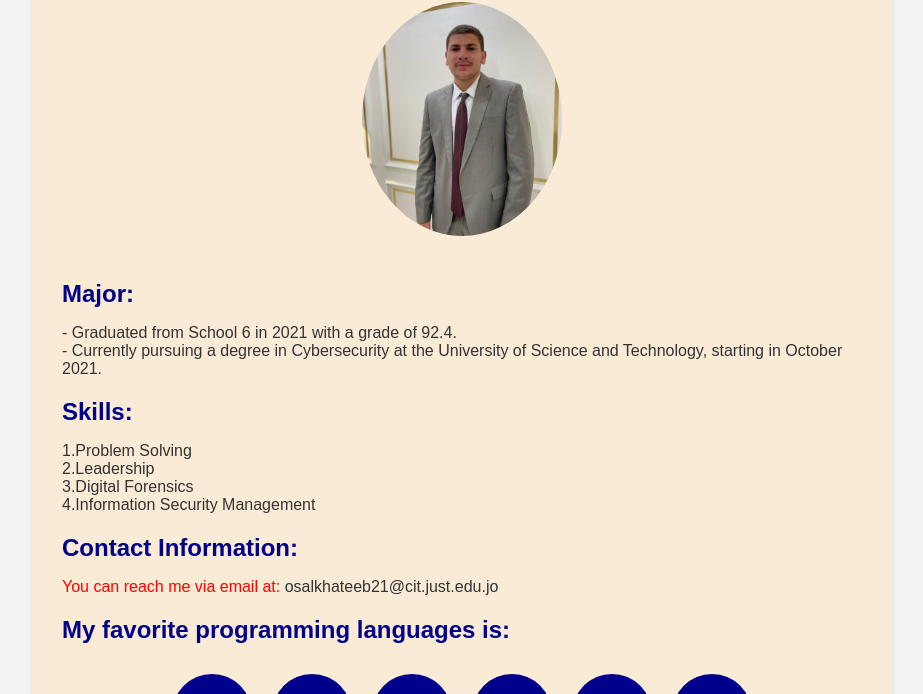
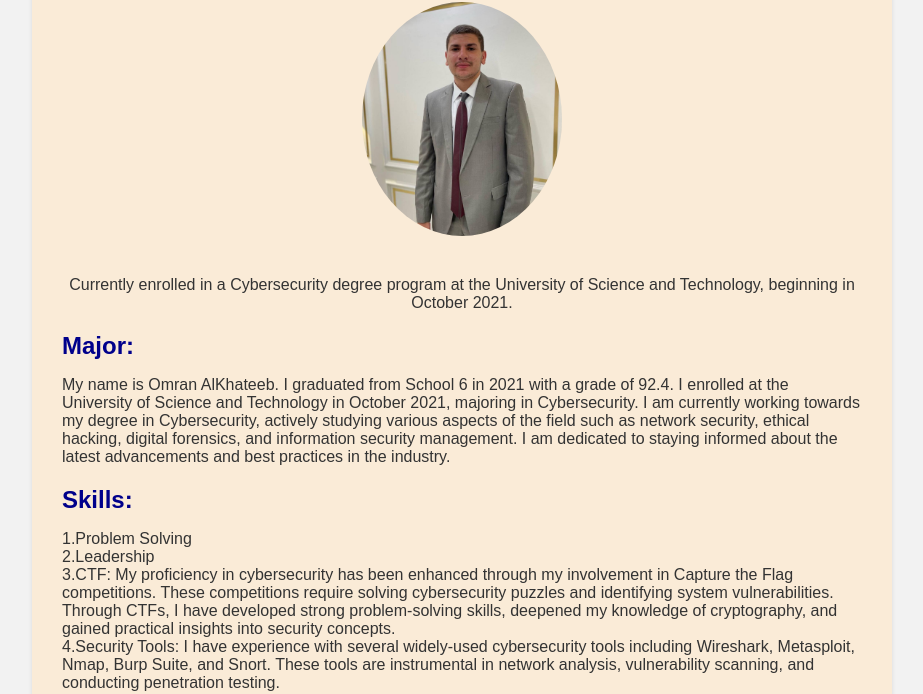
Before and after one commit to omran-cyber3232/omran-cyber3232.github.io, a plain HTML site: page index.html in a window 1280 px wide. Shown: the part 106-800 px from the top of the page, without its empty margins (178-1101 px from the left). Drawn offline with Linux system fonts and the light colour scheme.

Commit message:
index.html

```diff
--- a/index.html
+++ b/index.html
@@ -117,18 +117,18 @@
         <h1>Omran Samer Alkhateeb</h1>
         <div style="text-align: center;">
             <img src="omran.jpg" alt="Me" style="width: 200px; border-radius: 50%; margin-bottom: 20px;">
+		<p>Currently enrolled in a Cybersecurity degree program at the University of Science and Technology, beginning in October 2021.</p>
         </div>
         <h2>Major: </h2>
-        <p>- Graduated from School 6 in 2021 with a grade of 92.4.<br>
-        - Currently pursuing a degree in Cybersecurity at the University of Science and Technology, starting in October 2021.</p>
+        <p>My name is Omran AlKhateeb. I graduated from School 6 in 2021 with a grade of 92.4. I enrolled at the University of Science and Technology in October 2021, majoring in Cybersecurity. I am currently working towards my degree in Cybersecurity, actively studying various aspects of the field such as network security, ethical hacking, digital forensics, and information security management. I am dedicated to staying informed about the latest advancements and best practices in the industry.</p>
 
 
         <h2>Skills:</h2>
         <p>
 1.Problem Solving<br>
 2.Leadership<br>
-3.Digital Forensics<br>
-4.Information Security Management
+3.CTF: My proficiency in cybersecurity has been enhanced through my involvement in Capture the Flag competitions. These competitions require solving cybersecurity puzzles and identifying system vulnerabilities. Through CTFs, I have developed strong problem-solving skills, deepened my knowledge of cryptography, and gained practical insights into security concepts.<br>
+4.Security Tools: I have experience with several widely-used cybersecurity tools including Wireshark, Metasploit, Nmap, Burp Suite, and Snort. These tools are instrumental in network analysis, vulnerability scanning, and conducting penetration testing.
         </p>
 
         <div class="contact-info">
@@ -140,7 +140,7 @@
         </div>
 
 
-		 <h2>My favorite programming languages is:</h2>
+		 <h2>My preferred programming languages are:</h2>
      <ul class="circular-list">
     <li><a href="https://www.python.org/" target="_blank">Python</a></li>
     <li><a href="https://www.java.com/" target="_blank">Java</a></li>
```
